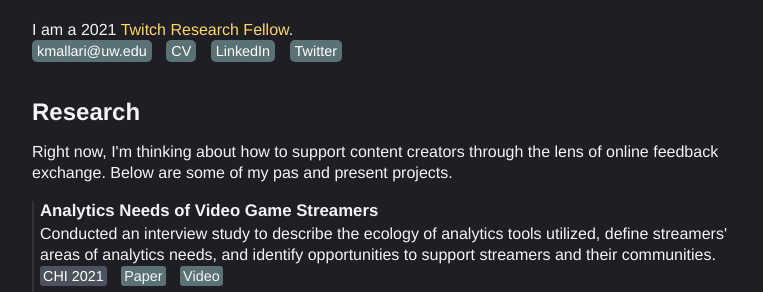
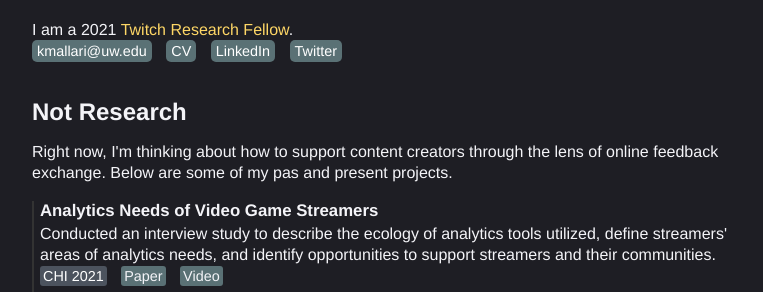
Before and after one commit to kerixyz/temp, a Jekyll site: the page built from index.html, in a window 1280 px wide and 900 px high, scrolled down 383 px. Shown: the part 162-454 px from the top of the window, without its empty margins (258-1021 px from the left). Built offline with Jekyll 4.4.1, drawn with Linux system fonts in a browser that asks for light colours.

Commit message:
Update index.html

```diff
--- a/index.html
+++ b/index.html
@@ -3,7 +3,7 @@ layout: default
 title: Keri Mallari
 ---
 <div id="research" class="block">
-    <h2>Research</h2>
+    <h2>Not Research</h2>
     <p>
         Right now, I'm thinking about how to support content creators through the lens of online feedback exchange. Below are some of my pas and present projects.
     </p>
```
